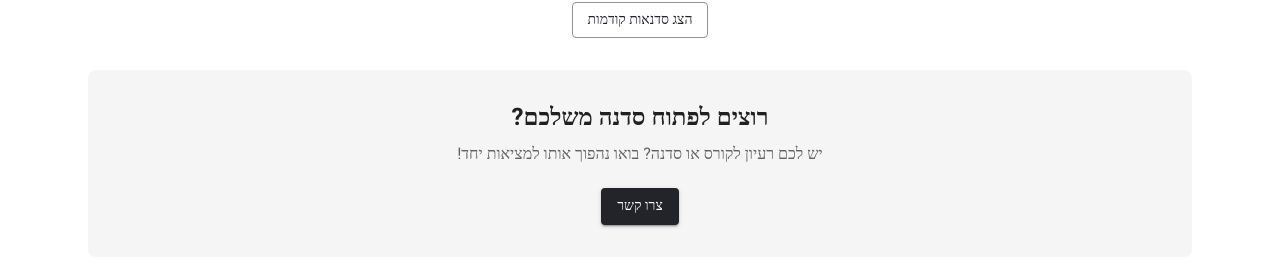
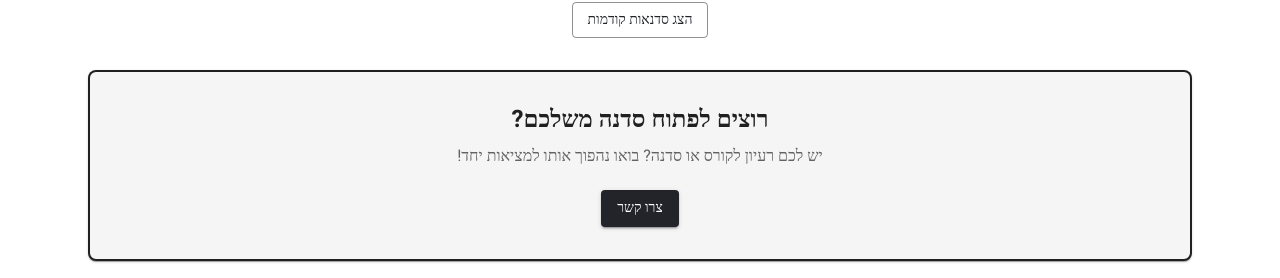
Before and after one commit to onniaa/offsite, a React (Create React App) app: page /#/ in a window 1280 px wide. Shown: the part 737-1015 px from the top of the page. Built offline with nearby package versions, Linux system fonts and the light colour scheme.

Commit message:
small ui changes

```diff
--- a/src/course-card.js
+++ b/src/course-card.js
@@ -140,7 +140,7 @@ export const CourseCard = ({ course, selectedTag, setSelectedTag }) => {
 						{isPast ? 'לפרטים נוספים' : course.spots.available ? 'להרשמה' : 'לרשימת המתנה'}
 					</Button>
 					<Typography variant="h6" fontWeight="bold" sx={{ mt: 2 }}>
-						{course.price}
+						{course.price ? `₪${course.price}` : 'חינם'}
 					</Typography>
 				</div>
 			</CardContent>
--- a/src/course.js
+++ b/src/course.js
@@ -123,12 +123,12 @@ const CoursePage = () => {
 				<DetailSection title='תאריך התחלה' value={startDate} />
 				<DetailSection title='שעה' value={`${endTime} - ${startTime}`} />
 				<DetailSection title='מיקום' value={location} />
-				<DetailSection title='מחיר' value={`${price}*`} />
+				<DetailSection title='מחיר' value={`${price ? `₪${course.price}*` : 'חינם' }`} />
 
 				<div style={{ display: 'flex', alignItems: 'center', gap: 8 }}>
 					<Typography variant={bodyVariant}fontWeight="bold">מספר משתתפים:</Typography>
 					<Typography variant={bodyVariant}>{course.spots.total}</Typography>
-					<AvailabilityChip availableSpots={course.spots.available} />
+					{!isPast && <AvailabilityChip availableSpots={course.spots.available} />}
 				</div>
 				<Divider sx={{ my: 1 }} />
 
--- a/src/courses-catalog.js
+++ b/src/courses-catalog.js
@@ -10,7 +10,7 @@ export const courses = [
 			bio: 'מורה למחשבת ישראל ומדריך פדגוגי במשרד החינוך. לאסף תואר ראשון ושני בפילוסופיה יהודית מאוניברסיטת תל אביב והוא בוגר של בית ספר מנדל למנהיגות חינוכית.',
 			image: 'https://cdn.prod.website-files.com/64d7d22f53b2cc995497a72e/651454a387ad86997457edba_asaf%20-%20croped.jpg',
 		},
-		price: '₪375',
+		price: 375,
 		duration: 7,
 		startDate: 'רביעי, 12 במרץ, 2025',
 		startDateEn: '2025-03-12',
@@ -34,7 +34,7 @@ export const courses = [
 			bio: 'מאמנת תנועה ומורה ליוגה עם ניסיון של 12 שנים בלימוד ותרגול עמידות ידיים.',
 			image: 'https://plus.unsplash.com/premium_photo-1690407617542-2f210cf20d7e?w=900&auto=format&fit=crop&q=60&ixlib=rb-4.0.3&ixid=M3wxMjA3fDB8MHxzZWFyY2h8MXx8d29tYW4lMjBwcm9maWxlJTIwcGljdHVyZXxlbnwwfHwwfHx8MA%3D%3D',
 		},
-		price: '₪300',
+		price: 300,
 		duration: 4,
 		startDate: 'שלישי, 25 בפברואר, 2025',
 		startDateEn: '2025-02-25',
@@ -58,7 +58,7 @@ export const courses = [
 			bio: 'מוזיקאי וסולן להקת היונים, מנחה סדנאות כתיבה והלחנה במוסיקה עצמאית.',
 			image: 'https://images.unsplash.com/photo-1541752171745-4176eee47556?w=900&auto=format&fit=crop&q=60&ixlib=rb-4.0.3&ixid=M3wxMjA3fDB8MHxzZWFyY2h8MjB8fG1hbiUyMHByb2ZpbGUlMjBwaWN0dXJlfGVufDB8fDB8fHww',
 		},
-		price: '₪400',
+		price: 400,
 		duration: 5,
 		startDate: 'שני, 5 בפברואר, 2025',
 		startDateEn: '2025-02-05',
@@ -82,7 +82,7 @@ export const courses = [
 			bio: 'חובב ים ומדריך שחייה מעל עשור.',
 			image: 'https://plus.unsplash.com/premium_photo-1730105510326-7e23c2c441f7?w=900&auto=format&fit=crop&q=60&ixlib=rb-4.0.3&ixid=M3wxMjA3fDB8MHxzZWFyY2h8MXx8bWFuJTIwcHJvZmlsZSUyMHBpY3R1cmUlMjBvbGRlcnxlbnwwfHwwfHx8MA%3D%3D',
 		},
-		price: 'חינם',
+		price: 0,
 		duration: 8,
 		startDate: 'שבת, 20 בינואר, 2025',
 		startDateEn: '2025-01-20',
@@ -106,7 +106,7 @@ export const courses = [
 			bio: 'מרצה לספרות רוסית ומבקרת ספרות עם זיקה מיוחדת לטולסטוי ודוסטויבסקי.',
 			image: 'https://plus.unsplash.com/premium_photo-1681489930334-b0d26fdb9ed8?w=900&auto=format&fit=crop&q=60&ixlib=rb-4.0.3&ixid=M3wxMjA3fDB8MHxzZWFyY2h8MTN8fHdvbWFuJTIwcHJvZmlsZSUyMHBpY3R1cmV8ZW58MHx8MHx8fDA%3D',
 		},
-		price: '₪280',
+		price: 280,
 		duration: 6,
 		startDate: 'שישי, 10 בינואר, 2025',
 		startDateEn: '2025-01-10',
@@ -130,7 +130,7 @@ export const courses = [
 			bio: 'יועצת פיננסית ומרצה לכלכלת משק בית, בעלת ניסיון של מעל עשור בהנגשת ניהול כספים לצעירים ומשפחות.',
 			image: 'https://source.unsplash.com/600x300/?finance',
 		},
-		price: '₪320',
+		price: 320,
 		duration: 4,
 		startDate: 'שבת, 15 בפברואר, 2025',
 		startDateEn: '2025-02-15',
--- a/src/home.js
+++ b/src/home.js
@@ -130,7 +130,14 @@ const HomePage = () => {
 					</Box>
 				)}
 
-				<Box sx={{ textAlign: 'center', padding: 4, backgroundColor: '#f5f5f5', borderRadius: 2 }}>
+				<Box sx={{
+					textAlign: 'center',
+					padding: 4,
+					backgroundColor: '#f5f5f5',
+					borderRadius: 2,
+					border: '2px solid',
+					boxShadow: 1,
+				}}>
 					<Typography variant={isMobile ? 'body1' : 'h5'} fontWeight="bold" gutterBottom>
 					רוצים לפתוח סדנה משלכם?
 					</Typography>
```
